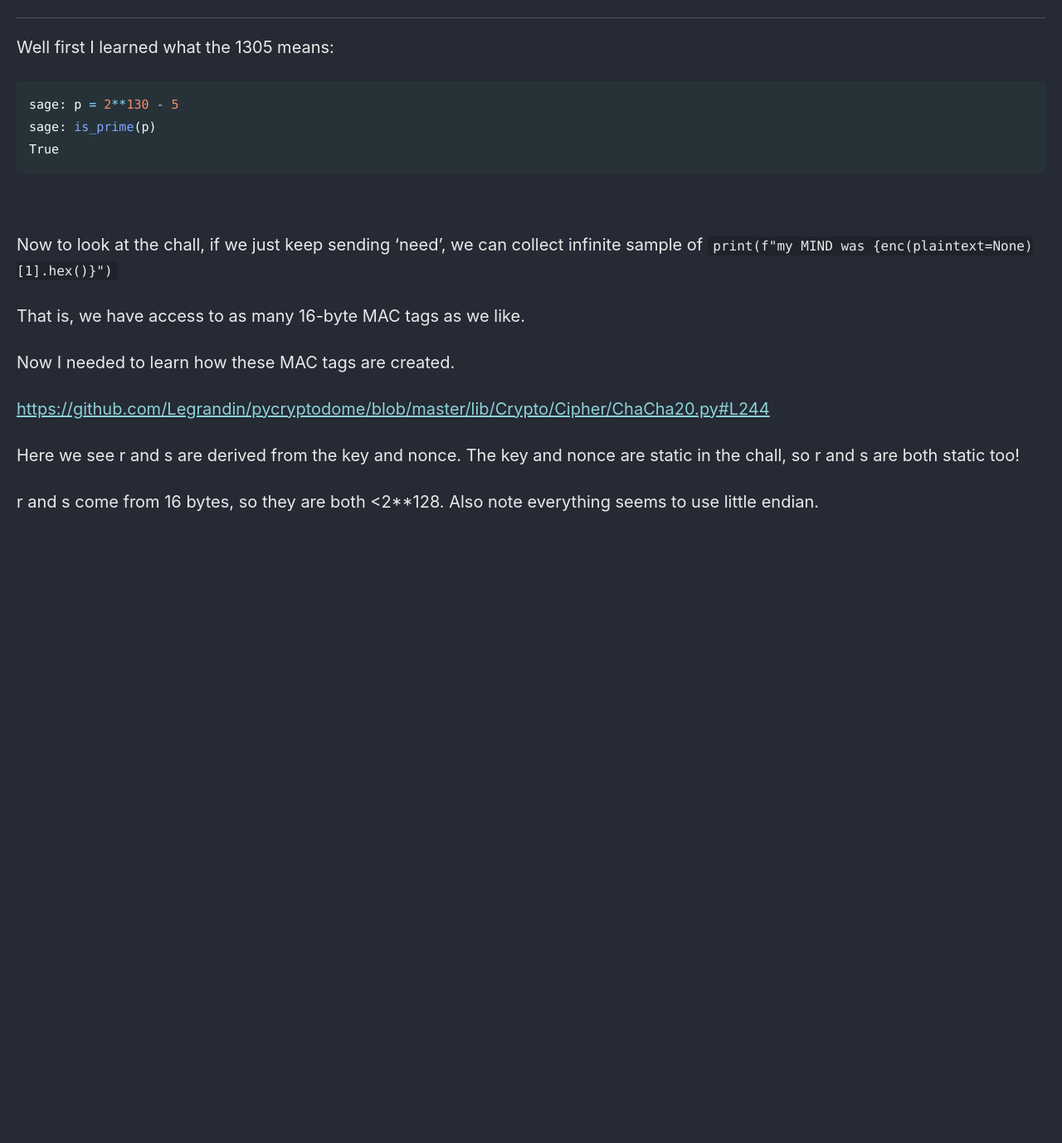
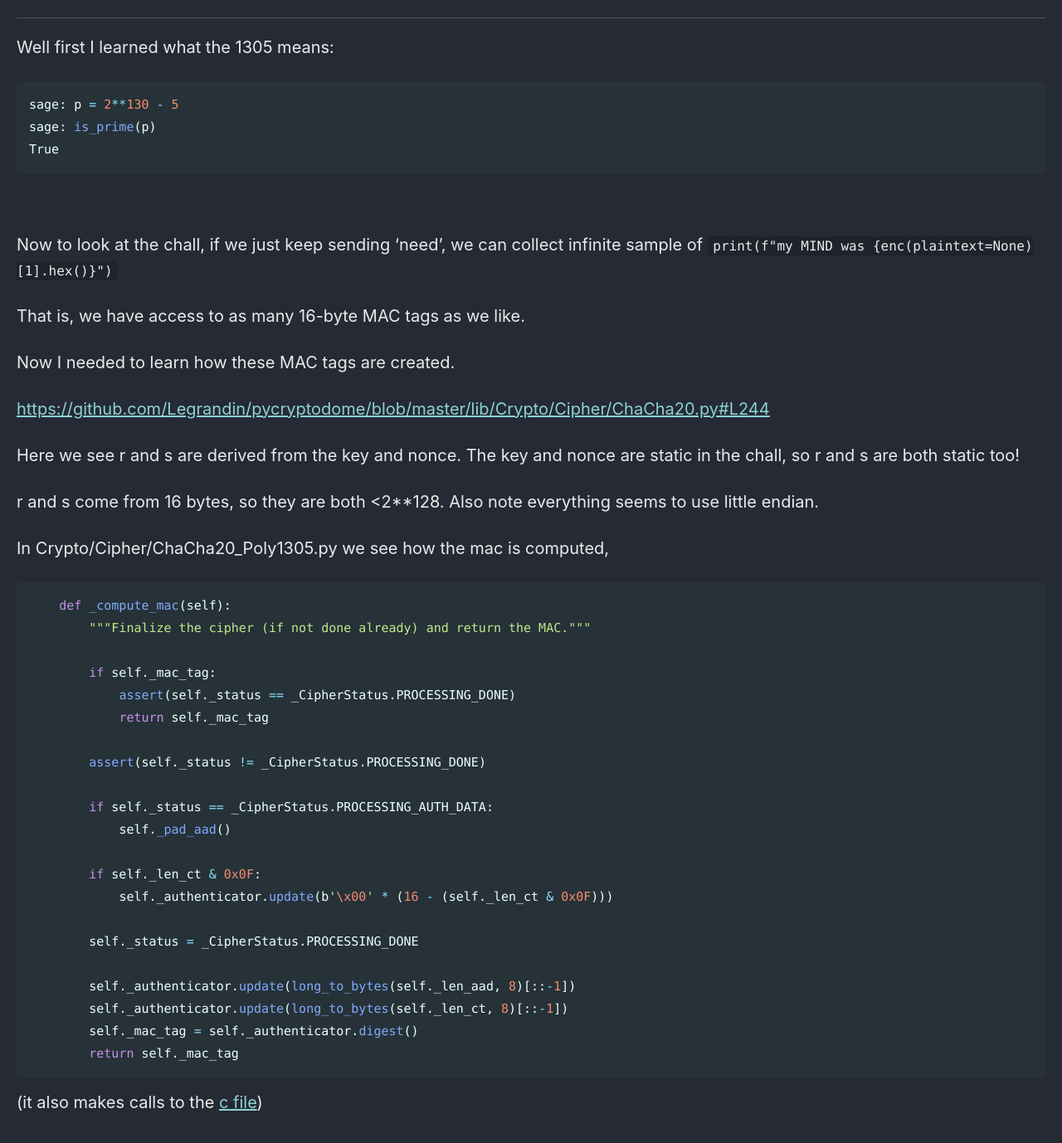
Before and after one commit to Connor-McCartney/Connor-McCartney.github.io, a Jekyll site: the page built from _pages/cryptography/other/Nostalgic-SECCONCTF14.md, in a window 1280 px wide and 1400 px high, scrolled down 2258 px. Shown: the top 1378 px of the window at 83% size. Built offline with Jekyll 4.4.1, drawn with Linux system fonts in a browser that asks for light colours; cached includes are drawn as plain includes; before the commit the page ends 2934 px from its top, so only the background shows below that.

Commit message:
Update Nostalgic-SECCONCTF14.md

````diff
--- a/_pages/cryptography/other/Nostalgic-SECCONCTF14.md
+++ b/_pages/cryptography/other/Nostalgic-SECCONCTF14.md
@@ -114,3 +114,32 @@ Now I needed to learn how these MAC tags are created.
 Here we see r and s are derived from the key and nonce. The key and nonce are static in the chall, so r and s are both static too!
 
 r and s come from 16 bytes, so they are both <2**128. Also note everything seems to use little endian.
+
+
+In Crypto/Cipher/ChaCha20_Poly1305.py we see how the mac is computed,
+
+```py
+    def _compute_mac(self):
+        """Finalize the cipher (if not done already) and return the MAC."""
+
+        if self._mac_tag:
+            assert(self._status == _CipherStatus.PROCESSING_DONE)
+            return self._mac_tag
+
+        assert(self._status != _CipherStatus.PROCESSING_DONE)
+
+        if self._status == _CipherStatus.PROCESSING_AUTH_DATA:
+            self._pad_aad()
+
+        if self._len_ct & 0x0F:
+            self._authenticator.update(b'\x00' * (16 - (self._len_ct & 0x0F)))
+
+        self._status = _CipherStatus.PROCESSING_DONE
+
+        self._authenticator.update(long_to_bytes(self._len_aad, 8)[::-1])
+        self._authenticator.update(long_to_bytes(self._len_ct, 8)[::-1])
+        self._mac_tag = self._authenticator.digest()
+        return self._mac_tag
+```
+
+(it also makes calls to the [c file](https://github.com/Legrandin/pycryptodome/blob/master/src/poly1305.c))
````
